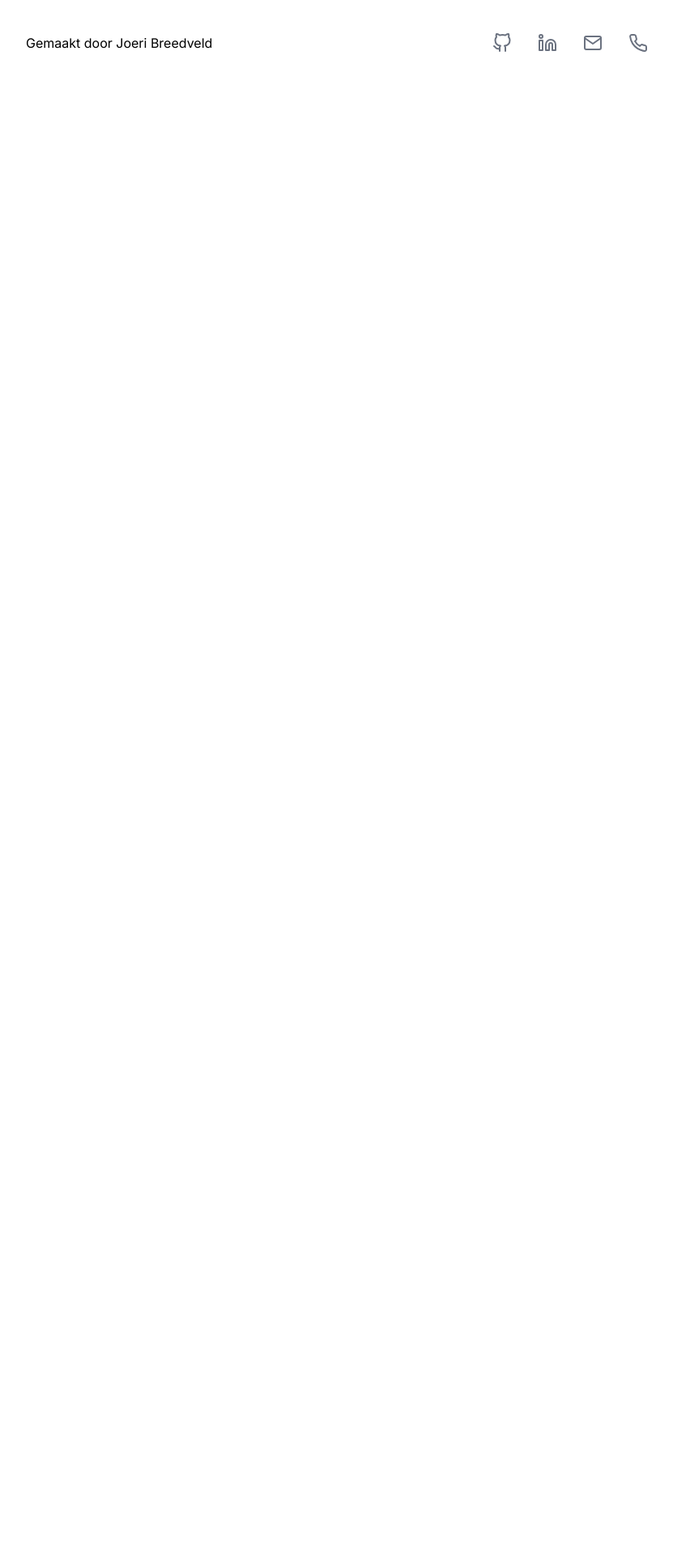
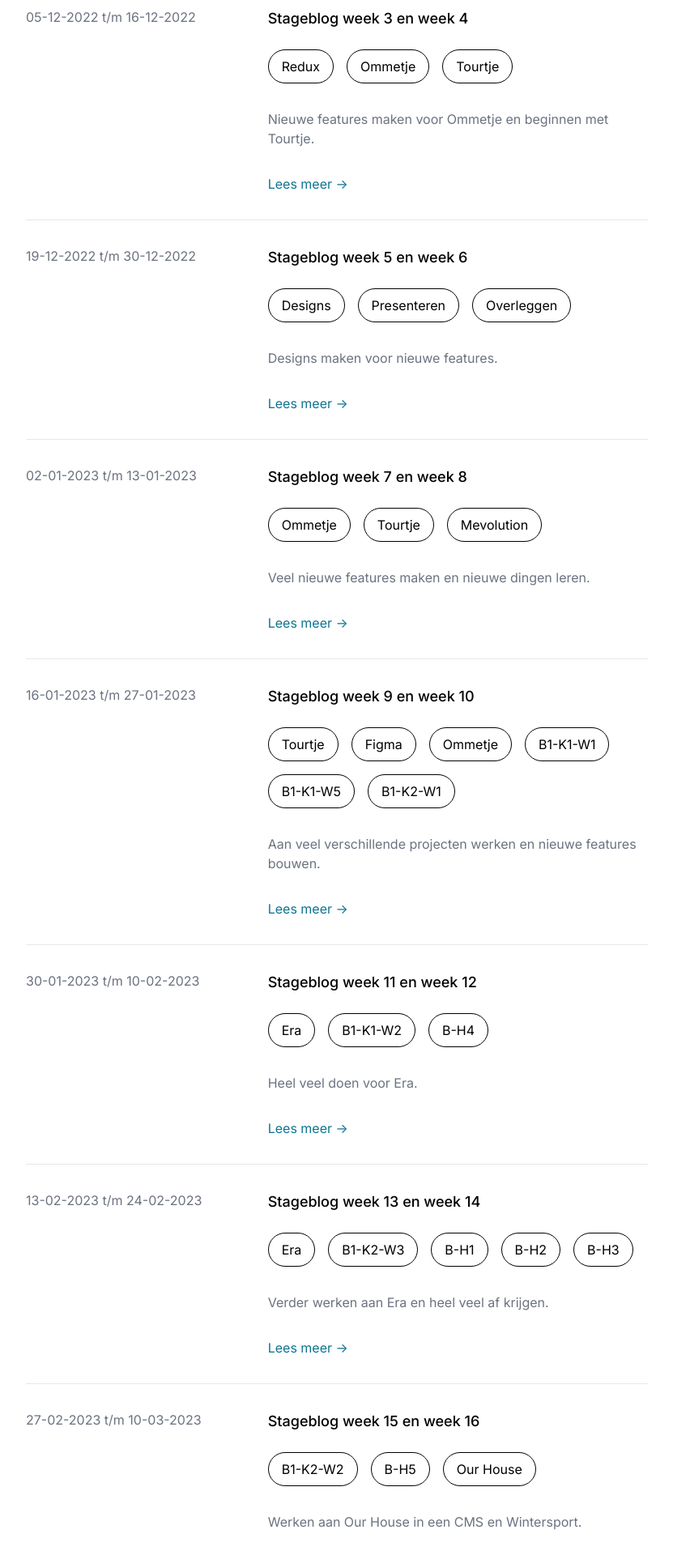
Before and after one commit to joeribreedveld/stageblog, a Next.js app: page / in a window 1280 px wide. Shown: the part 600-2520 px from the top of the page at 81% size, without its empty margins (224-1055 px from the left). Before the commit the page ends 800 px from the top, so only its background shows below. Built offline with nearby package versions, Linux system fonts and the light colour scheme.

Commit message:
feat(posts): add posts and change post styles

```diff
--- /dev/null
+++ b/public/posts/week11week12.mdx
@@ -0,0 +1,27 @@
+---
+title: Stageblog week 11 en week 12
+date: "30-01-2023 t/m 10-02-2023"
+description: "Heel veel doen voor Era."
+tags: ["Era", "B1-K1-W2", "B-H4"]
+id: 6
+---
+
+## Week 11
+
+Deze week ben ik samen met Sander Frans en Merijn begonnen aan Era. We hebben veel gewerkt met designs van Sander en we hebben goed gecommuniceerd over wie wat gaat maken. Dit project had ook veel deadlines waardoor we efficiënt moeten werken en snel moesten nakijken
+
+## Week 22
+
+Deze week heb ik weer heel veel aan Era gewerkt. Era had veel deadlines dus we hebben alle andere projecten tijdelijk laten vallen om zo veel mogelijk van dit project af te krijgen. Ik heb veel gedaan met sections en nog components opzetten. Ook heb ik nieuwe pages gemaakt en veel zelfstandig gewerkt. Het samenwerken en zelfstandig werken was heel leuk.
+
+---
+
+### Wat heb ik geleerd?
+
+Ik heb geleerd hoe het proces gaat van nieuwe web projecten. Ik heb geleerd hoe je designs van een designer moet gebruiken en hoe je dat moet verwerken in de code. Ook heb ik veel geleerd over werken met deadlines. Het was heel leuk om op hogere druk te werken en gaf me heel veel motivatie.
+
+### Samenvatting
+
+- Heel veel era dingen
+- B1-K1-W2
+- B-H4
--- /dev/null
+++ b/public/posts/week13week14.mdx
@@ -0,0 +1,29 @@
+---
+title: Stageblog week 13 en week 14
+date: "13-02-2023 t/m 24-02-2023"
+description: "Verder werken aan Era en heel veel af krijgen."
+tags: ["Era", "B1-K2-W3", "B-H1", "B-H2", "B-H3"]
+id: 7
+---
+
+## Week 13
+
+Deze week hebben we de laatste dingen van Era afgemaakt qua inhoud en zijn we verder gegaan met het responsive maken van de website. Ik heb heel veel media queries gemaakt en aanpassingen doorgevoerd om alles klaar te maken voor release. De laatste weken van het project hebben we nog heel veel feedback gekregen van de opdrachtgever. Er waren nog veel dingen die opeens anders moesten en daar heb ik nog veel voor gedaan.
+
+## Week 14
+
+Deze week zijn we weer doorgegaan met het responsive maken van de website en ook weer dingen fixen en nieuwe dingen toevoegen.
+
+---
+
+### Wat heb ik geleerd?
+
+Ik heb geleerd hoe communicatie gaat tussen developers en klanten. Ik heb veel geleerd over schaling van grote web applicaties en hoe je het best kan maken wat de klant van je verwacht.
+
+### Samenvatting
+
+- Heel veel Era
+- B1-K2-W3
+- B-H1
+- B-H2
+- B-H3
--- /dev/null
+++ b/public/posts/week15week16.mdx
@@ -0,0 +1,27 @@
+---
+title: Stageblog week 15 en week 16
+date: "27-02-2023 t/m 10-03-2023"
+description: "Werken aan Our House in een CMS en Wintersport."
+tags: ["B1-K2-W2", "B-H5", "Our House"]
+id: 8
+---
+
+## Week 15
+
+Wintersport
+
+## Week 16
+
+Deze week ben ik begonnen met een nieuwe project Our House. Dit is een website in een cms. Ik moest aanpassingen maken aan bestaande dingen in dit project en ook een aantal nieuwe dingen toevoegen. Dit project moest ik in mijn eentje doen en het was leuk om zoveel verantwoordelijkheid te hebben.
+
+---
+
+### Wat heb ik geleerd?
+
+Ik heb geleerd hoe je in je eentje aan een project moet werken. Ik heb geleerd hoe je het best kan communiceren met klanten en hoe je moet werken in een cms.
+
+### Samenvatting
+
+- Our House
+- B1-K2-W2
+- B-H5
--- /dev/null
+++ b/public/posts/week17.mdx
@@ -0,0 +1,24 @@
+---
+title: Stageblog week 17 (laatste week)
+date: "13-03-2023 t/m 17-03-2023"
+description: "Mijn laatste week op stage bij CanvasHeroes."
+tags: ["B-H6", "Era", "Our House", "Stageblog"]
+id: 9
+---
+
+## Week 17
+
+Deze week heb ik de opdrachten van Our House afgerond en ben ik verder gaan werken aan mijn stage blog. Ook ben ik weer door gaan werken aan Era. We moesten nog een paar design changes doorvoeren en wat responsiveness verbeteringen toepassen.
+
+---
+
+### Wat heb ik geleerd?
+
+De eerste week heb ik veel geleerd over hoe je moet samenwerken op grote schaal en hoe het is om full time te werken. Ook heb ik geleerd dat je eerst zelf naar oplossingen moet zoeken voordat je het aan andere mensen vraagt.
+
+### Samenvatting
+
+- Our house
+- Stageblog
+- Era
+- B-H6
--- a/public/posts/week1en2.mdx
+++ b/public/posts/week1week2.mdx
@@ -2,13 +2,13 @@
 title: Stageblog week 1 en week 2
 date: "5 december 2022"
 description: "Mijn eerste twee weken op stage bij CanvasHeroes."
-tags: ["Tests", "ReactNative", "Inkomen"]
+tags: ["Tests", "ReactNative", "Inkomen", "B1-K1-W4"]
+id: 1
 ---
 
 ## Week 1
 
 De eerste week bij CanvasHeroes had ik heel veel te doen. De eerste dagen was ik vooral bezig met het installeren van mijn werk laptop en het installeren van apps. Nadat ik dit gedaan had, kon ik beginnen met het installeren van een paar projecten.
-
 We waren druk bezig met Ommetje en ik mocht gelijk helpen met taken in dat project. Ik heb een paar features toegevoegd aan Ommetje en ik heb een paar bugs gefixt. Ook heb ik tests gedaan om te kijken of de app nog werkte na de toevoegingen.
 
 ## Week 2
@@ -19,7 +19,7 @@ De tweede week heb was ik meer gewend aan het werk en kon ik meer doen. Ik heb v
 
 ### Wat heb ik geleerd?
 
-De eerste week heb ik veel geleerd over hoe je moet samenwerken op grote schaal en hoe het is om full time te werken. Ook heb ik geleerd dat je eerst zelf naar oplossingen moet zoeken voordat je het aan andere mensen vraagt.
+De eerste week heb ik veel geleerd over hoe je moet samenwerken op grote schaal en hoe het is om fulltime te werken. Ook heb ik geleerd dat je eerst zelf naar oplossingen moet zoeken voordat je het aan andere mensen vraagt.
 
 ### Samenvatting
 
@@ -29,3 +29,4 @@ De eerste week heb ik veel geleerd over hoe je moet samenwerken op grote schaal
 - Ommetje bugs fixen
 - Onderzoeken doen
 - Tests doen
+- B1-K1-W4
--- /dev/null
+++ b/public/posts/week3week4.mdx
@@ -0,0 +1,36 @@
+---
+title: Stageblog week 3 en week 4
+date: "05-12-2022 t/m 16-12-2022"
+description: "Nieuwe features maken voor Ommetje en beginnen met Tourtje."
+tags: ["Redux", "Ommetje", "Tourtje"]
+id: 2
+---
+
+## Week 3
+
+De derde week ben ik bezig geweest met het bedenken van een nieuw project met een hulphond organisatie. Ook heb ik weer dingen aangepast en toegevoegd in Ommetje. Ik ben ook begonnen met Mevolution. Ik heb alles geïnstalleerd en ik ging kijken wat ik zou kunnen doen. Voor Ommetje heb ik ook nog android tests uitgevoerd en locatie jacht aanpassingen in meerdere talen.
+
+## Week 4
+
+In week vier heb ik weer veel gewerkt met Ommetje. Ik heb een ios testflight onderzoek gedaan op mijn telefoon. Ik heb veel samengewerkt met Merijn. Hij heeft me geholpen met problemen en we hebben elkaars pull requests nagekeken. Ik heb een nieuwe functionaliteit gemaakt voor het verwijderen en aanpassen van je profielfoto in de app. De laatste dag ben ik ook nog begonnen met het nieuwe project Tourtje.
+
+---
+
+### Wat heb ik geleerd?
+
+In deze weken heb ik veel geleerd over pull requests en hoe code gestructureerd wordt in het bedrijf. Ik heb alles samen met Merijn gemaakt en we kijken altijd elkaars code na om verbeteringen te zoeken. Ook heb ik geleerd hoe je apps kan zetten op de app store en hoe React Native werkt.
+
+### Samenvatting
+
+- Hulphond ideeën
+- Ommetje confetti en aanpassingen
+- Ommetje voiceover
+- Ommetje delete profile picture
+- Ommetje tests
+- Redux
+- Ommetje wolken bij starten
+- Useref
+- JS operators
+- Begin Tourtje
+- Samenwerken en pull requests
+- B1-K1-W3
--- /dev/null
+++ b/public/posts/week5week6.mdx
@@ -0,0 +1,27 @@
+---
+title: Stageblog week 5 en week 6
+date: "19-12-2022 t/m 30-12-2022"
+description: "Designs maken voor nieuwe features."
+tags: ["Designs", "Presenteren", "Overleggen"]
+id: 3
+---
+
+## Week 5
+
+Deze week ben ik bezig geweest met aanpassingen voor Ommetje en werken met designs. Voor een aantal opdrachten moest ik designs maken en bekijken in Adobe XD en Figma. Ik moest designs laten zien om te beschrijven hoe ik nieuwe functionaliteit wilde toevoegen.
+
+## Week 6
+
+Vrij
+
+---
+
+### Wat heb ik geleerd?
+
+Ik heb geleerd hoe je werk moet presenteren en hoe je het best nieuwe ideeën en suggesties kan aanbieden. Verder heb ik meer geleerd over hoe CanvasHeroes werkt qua stappen in het maken van een app en hoe dat gaat in het bedrijfsleven.
+
+### Samenvatting
+
+- Ideeën presenteren
+- Designs
+- Overleggen
--- /dev/null
+++ b/public/posts/week7week8.mdx
@@ -0,0 +1,34 @@
+---
+title: Stageblog week 7 en week 8
+date: "02-01-2023 t/m 13-01-2023"
+description: "Veel nieuwe features maken en nieuwe dingen leren."
+tags: ["Ommetje", "Tourtje", "Mevolution"]
+id: 4
+---
+
+## Week 7
+
+In week zeven heb ik weer veel aan Ommetje gewerkt. Ik heb toegevoegd dat je een bericht krijgt in de settings als je je notificaties uit hebt staan. Ook heb ik profielfoto verwijderen afgerond en weer Mevolution aanpassingen gedaan met wachtwoord dingen. Verder nog gewerkt aan Tourtje en wat kleine dingen voor Ommetje.
+
+## Week 8
+
+Deze week heb ik veel gewerkt aan Tourtje. Ik heb meer pagina’s en components gemaakt voor de app. Bij Ommetje heb ik weer wat kleine nieuwe features gemaakt zoals het uitloggen vanaf de settings pagina en het afronden van wachtwoord wijzigen.
+
+---
+
+### Wat heb ik geleerd?
+
+Ik heb bij Tourtje veel geleerd over het opzetten van React Native projecten en hoe het maken van zo een app gaat van begin tot einde. Ik heb deze week ook bepaalde features helemaal in mijn eentje gemaakt en daar heb ik ook veel van geleerd. Ik ben wat beter bekent met de code guidelines waardoor ik beter zelfstandig kan werken.
+
+### Samenvatting
+
+- Ommetje profielfoto verwijderen
+- Ommetje wachtwoord validatie
+- Mevolution
+- Vriendenteams
+- Tourtje begin
+- Tourtje prijzenkast
+- Tourtje pages
+- Pull requests
+- Ommetje wachtwoord wijzigen
+- Fietstourtje naam veranderen
--- /dev/null
+++ b/public/posts/week9week10.mdx
@@ -0,0 +1,32 @@
+---
+title: Stageblog week 9 en week 10
+date: "16-01-2023 t/m 27-01-2023"
+description: "Aan veel verschillende projecten werken en nieuwe features bouwen."
+tags: ["Tourtje", "Figma", "Ommetje", "B1-K1-W1", "B1-K1-W5", "B1-K2-W1"]
+id: 5
+---
+
+## Week 9
+
+Deze week ben ik aan de slag gegaan met Ommetje en werken met backend om profile edit calls goed te zetten. Ik heb weer wat kleine Ommetje features gemaakt. Ook heb ik meer pages en components gemaakt en verbetert van Tourtje. Voor Ommetje ben ik ook nog verder gegaan voor monthly statistics page en designs.
+
+## Week 10
+
+Deze week ben ik weer gaan werken aan designs en uitvoering van monthly statistics voor Ommetje. Ook heb ik veel translations toegevoegd in Ommetje. Verder heb ik nog gewerkt aan kleine dingen voor Tourtje en ook het eerste gesprek gehad voor Era.
+
+---
+
+### Wat heb ik geleerd?
+
+Ik heb weer meer geleerd over het opzetten van apps en de development procedures. Ook heb ik geleerd hoe de beginfase van een potentiële klant gaat via het crypto project Era. Ik heb ook geleerd hoe je designs moet maken volgens de wensen van een klant en dat te communiceren met collega's.
+
+### Samenvatting
+
+- Tourtje nieuwe dingen
+- Figma designs
+- Begin van Era
+- Monthly statistics Ommetje
+- Ommetje kleine dingen
+- B1-K1-W1
+- B1-K1-W5
+- B1-K2-W1
--- a/src/pages/index.tsx
+++ b/src/pages/index.tsx
@@ -17,7 +17,27 @@ const Home = ({ posts }: IBlogPostsProps) => {
 
 // Data fetching
 export const getStaticProps: GetStaticProps = () => {
-  const posts = getAllPosts(["date", "description", "tags", "title", "slug"]);
+  const result = getAllPosts([
+    "date",
+    "description",
+    "tags",
+    "title",
+    "slug",
+    "id",
+  ]);
+  // sort by id
+  const posts = result.sort((a, b) => {
+    if (a.id && b.id) {
+      if (a.id < b.id) {
+        return -1;
+      } else {
+        return 1;
+      }
+    } else {
+      // handle case where one or both dates are undefined
+      return 0;
+    }
+  });
 
   return {
     props: { posts },
--- a/src/styles/globals.scss
+++ b/src/styles/globals.scss
@@ -42,7 +42,7 @@
   /* Markdown styles */
   .mdx-wrapper {
     h2 {
-      @apply mt-8 mb-2 text-2xl;
+      @apply mt-8 mb-2 text-xl;
     }
 
     h3 {
```
